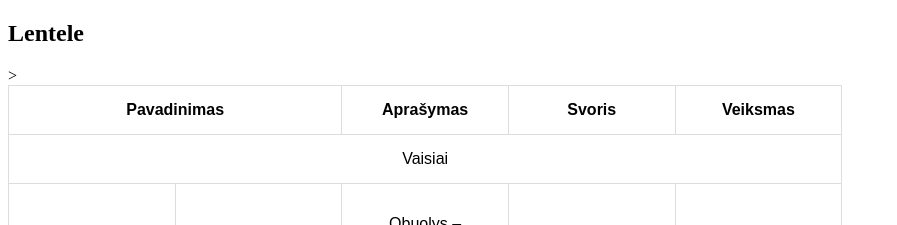
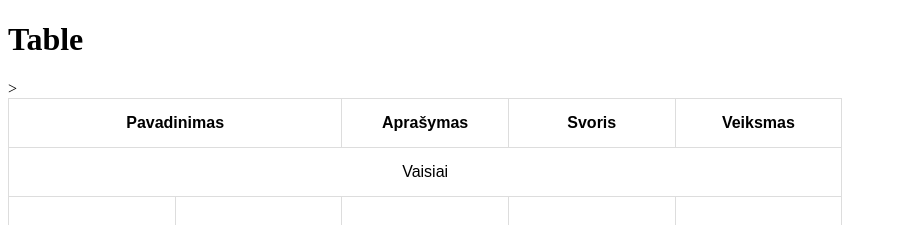
Before and after one commit to dariusdumbliauskas/githubterminal, a plain HTML site: page index.html in a window 1280 px wide. Shown: the top 225 px of the page, without its empty margins (0-897 px from the left). Drawn offline with Linux system fonts and the light colour scheme.

Commit message:
lentele pagrazinta

```diff
--- a/index.html
+++ b/index.html
@@ -23,7 +23,9 @@
                 </style>
 <title>Table Homework</title>
 </head>
-<h2>Lentele</h2>
+
+<body>
+<h1>Table</h1>
 <!-- Prasideda lentele -->
 <table>
 <tr>
@@ -32,10 +34,11 @@
     <th>Svoris</th>
     <th>Veiksmas</th>
 </tr>
-
+<!-- antra eilute -->
 <tr>
 <td colspan="5">Vaisiai</td>
 </tr>
+<!-- trecia eilute -->
 <tr>
     <td>Obuolys</td>
     <td><img src="https://cdn0.iconfinder.com/data/icons/fruits/128/Apple.png" alt="obuolys"</td>
@@ -45,6 +48,7 @@
     <td>100gr</td>
     <td><button type="button">Pirkti!</button></td>
  </tr>
+ <!-- ketvirta eilute -->
  <tr>
         <td>Apelsinas</td>
         <td><img src="https://www.fruitsinfo.com/images/orange-whole-fruits.jpg" alt="apelsinas"</td>
@@ -54,9 +58,11 @@
         <td>150gr</td>
         <td><button type="button">Pirkti!</button></td>
  </tr>
+ <!-- penkta eilute -->
  <tr>
     <td colspan="5">Daržovės</td>
 </tr>
+<!-- sesta eilute -->
 <tr>
         <td>Morka</td>
         <td><img src="http://befreshcorp.net/wp-content/uploads/2017/06/product-packshot-Carrot-558x600.jpg" alt="morka"</td>
@@ -68,4 +74,5 @@
  </tr>
 </table>
 <!-- baigiasi lentele -->
+</body>
 </html>
```
